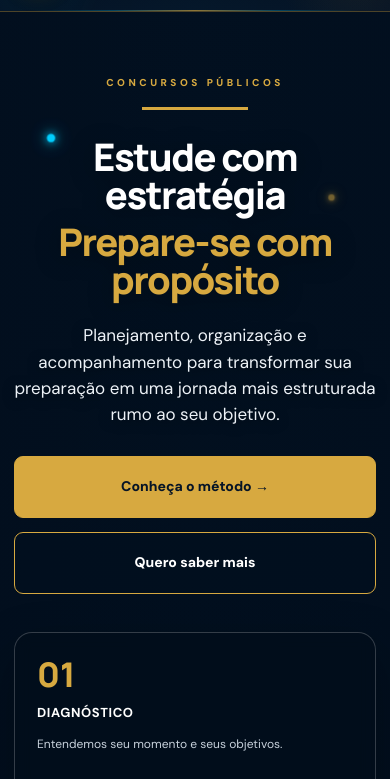
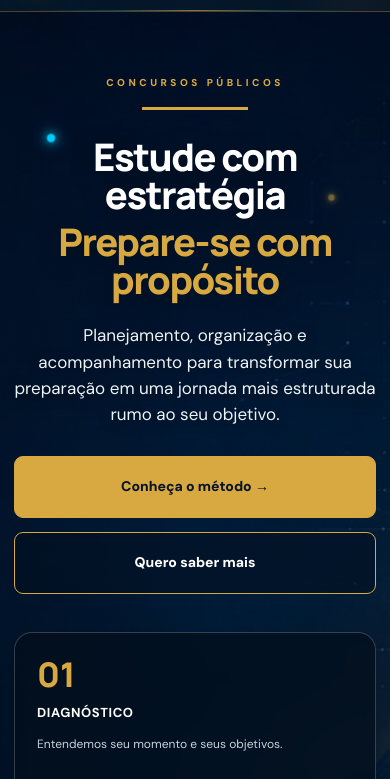
Before and after one commit to lemeaprovacao-ux/Coach_mentoria, a plain HTML site: page index.html in a window 390 px wide. Shown: the part 65-844 px from the top of the page. Drawn offline with Linux system fonts and the light colour scheme.

Commit message:
Update style.css

```diff
--- a/style.css
+++ b/style.css
@@ -1979,7 +1979,7 @@ select {
                 rgba(2, 13, 27, 0.05),
                 rgba(2, 13, 27, 0.40)
             ),
-            url("assets/fundo.jpg");
+            url("fundo.jpg");
 
         background-repeat: no-repeat;
 
```
